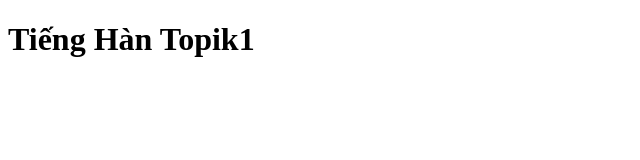
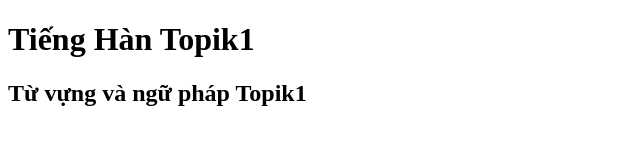
Before and after one commit to phanvc1996-dot/Duanlaptrinhso20, a plain HTML site: page index.html in a window 1280 px wide. Shown: the whole page, without its empty margins (0-640 px from the left). Drawn offline with Linux system fonts and the light colour scheme.

Commit message:
Từ vựng và ngữ pháp Topik1

```diff
--- a/index.html
+++ b/index.html
@@ -7,5 +7,6 @@
   </head>
   <body>
     <h1>Tiếng Hàn Topik1</h1>
+    <h2>Từ vựng và ngữ pháp Topik1</h2>
   </body>
 </html>
```
